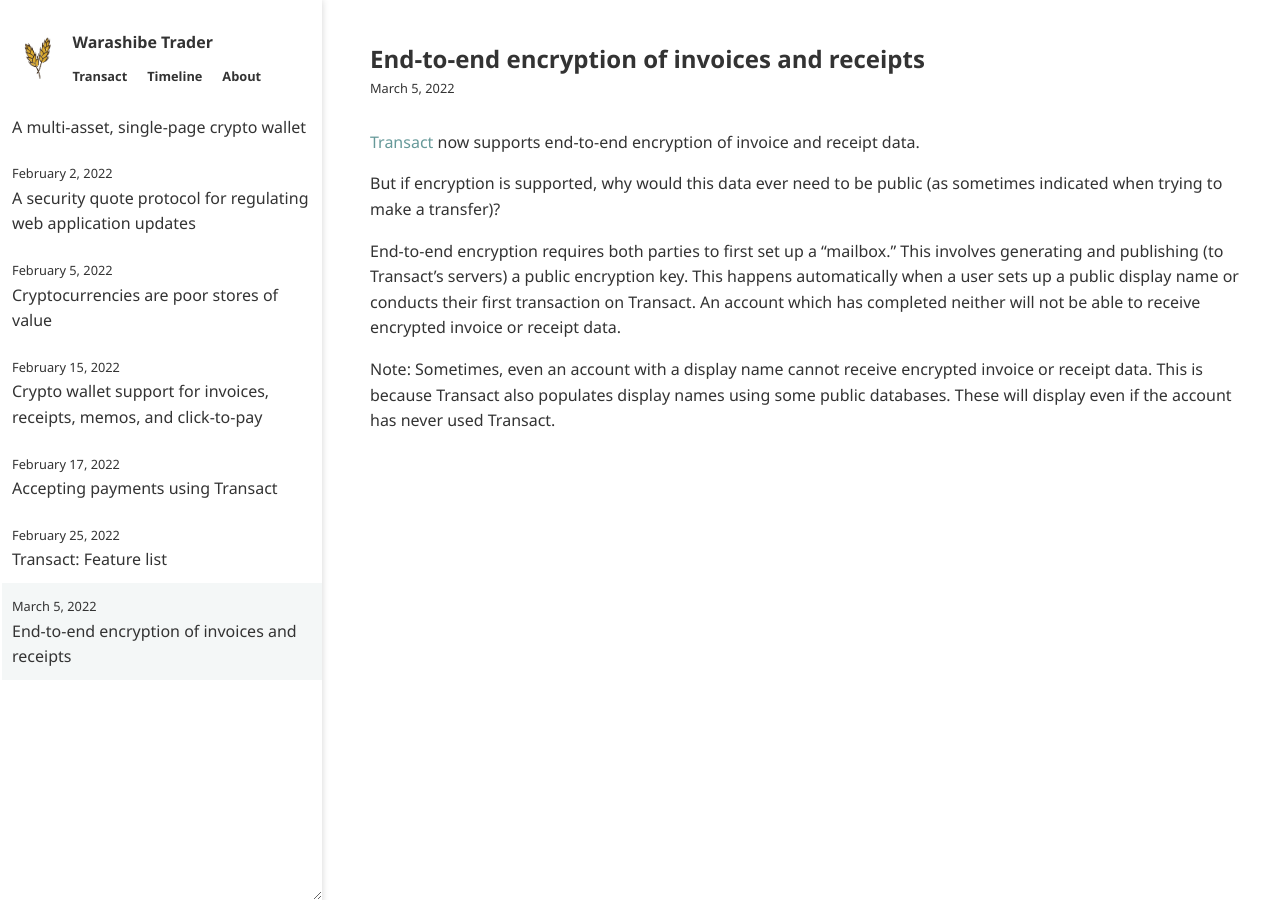
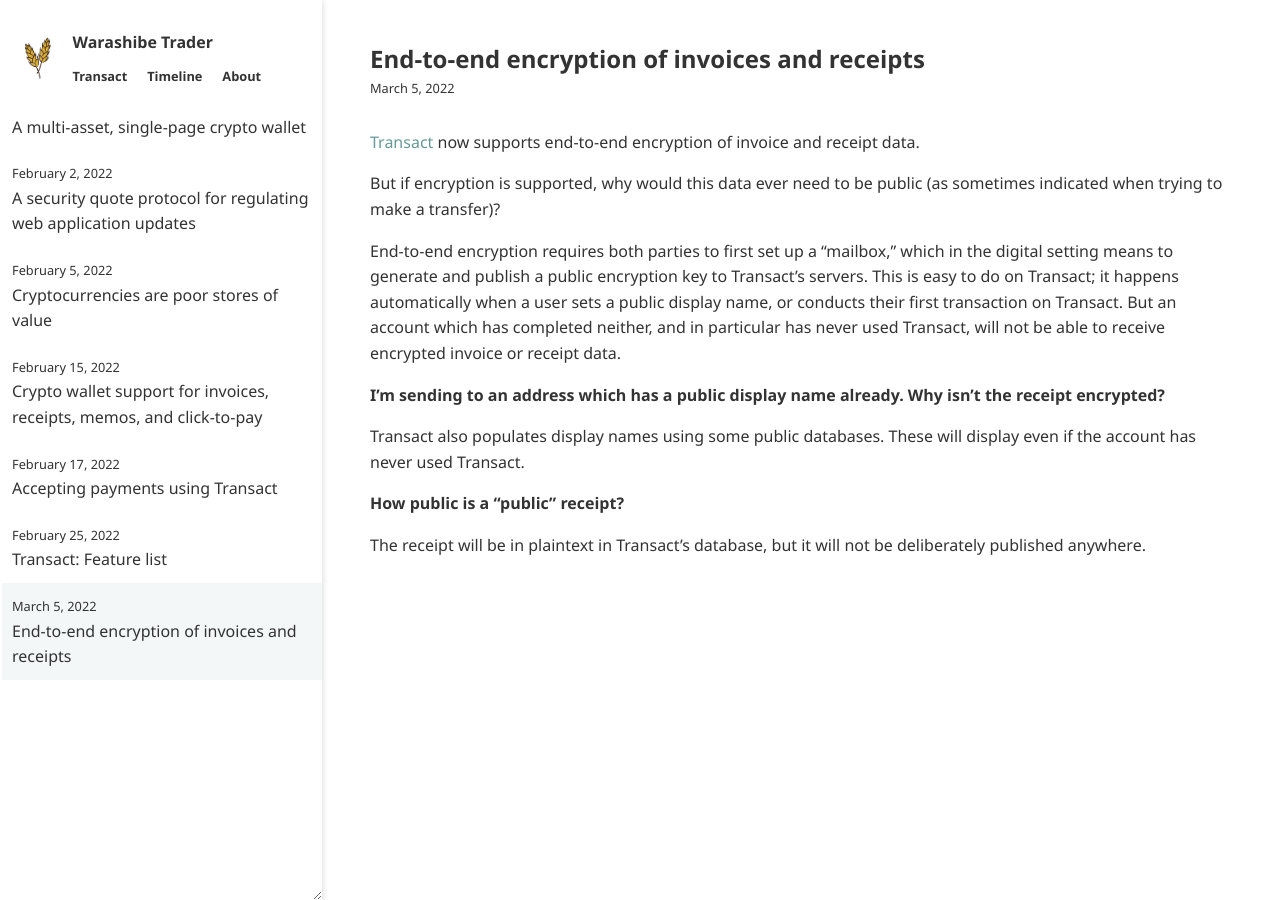
Before and after one commit to warashibetrader/warashibetrader.github.io, a Jekyll site: the page built from _posts/2022-03-05-end-to-end.md, in a window 1280 px wide. Built offline with Jekyll 4.4.1, drawn with Linux system fonts in a browser that asks for light colours.

Commit message:
Update 2022-03-05-end-to-end.md

```diff
--- a/_posts/2022-03-05-end-to-end.md
+++ b/_posts/2022-03-05-end-to-end.md
@@ -6,6 +6,12 @@
 
 But if encryption is supported, why would this data ever need to be public (as sometimes indicated when trying to make a transfer)?
 
-End-to-end encryption requires both parties to first set up a "mailbox." This involves generating and publishing (to Transact's servers) a public encryption key. This happens automatically when a user sets up a public display name or conducts their first transaction on Transact. An account which has completed neither will not be able to receive encrypted invoice or receipt data.
+End-to-end encryption requires both parties to first set up a "mailbox," which in the digital setting means to generate and publish a public encryption key to Transact's servers. This is easy to do on Transact; it happens automatically when a user sets a public display name, or conducts their first transaction on Transact. But an account which has completed neither, and in particular has never used Transact, will not be able to receive encrypted invoice or receipt data.
 
-Note: Sometimes, even an account with a display name cannot receive encrypted invoice or receipt data. This is because Transact also populates display names using some public databases. These will display even if the account has never used Transact.
+#### I'm sending to an address which has a public display name already. Why isn't the receipt encrypted?
+
+Transact also populates display names using some public databases. These will display even if the account has never used Transact.
+
+#### How public is a "public" receipt?
+
+The receipt will be in plaintext in Transact's database, but it will not be deliberately published anywhere.
```
